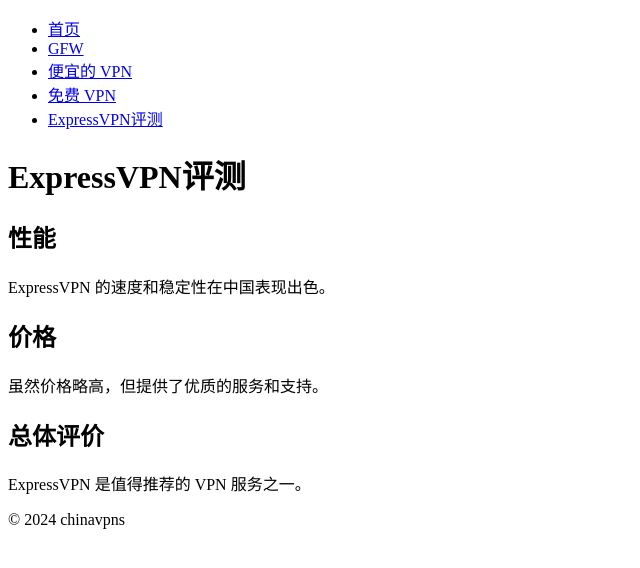
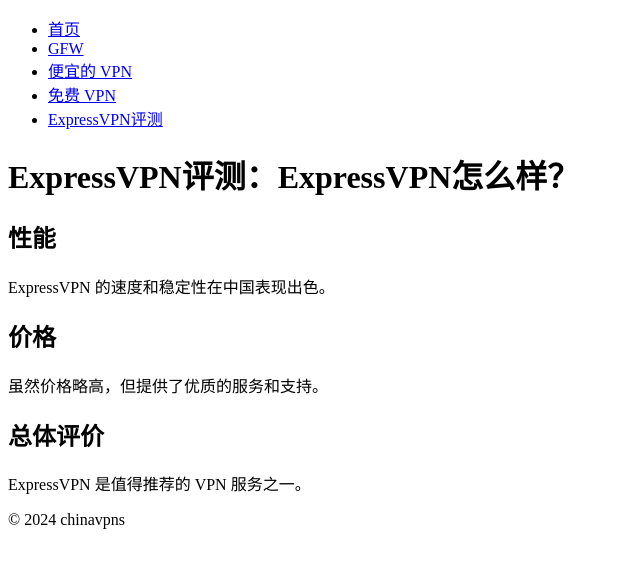
Before and after one commit to chinavpns/chinavpns.github.io, a Jekyll site: the page built from expressvpn/index.md, in a window 1280 px wide. Shown: the top 568 px of the page, without its empty margins (0-640 px from the left). Built offline with Jekyll 4.4.1, drawn with Linux system fonts in a browser that asks for light colours.

Commit message:
Update index.md

```diff
--- a/expressvpn/index.md
+++ b/expressvpn/index.md
@@ -3,7 +3,7 @@ layout: default
 title: ExpressVPN评测
 ---
 
-# ExpressVPN评测
+# ExpressVPN评测：ExpressVPN怎么样？
 
 ## 性能
 
```
